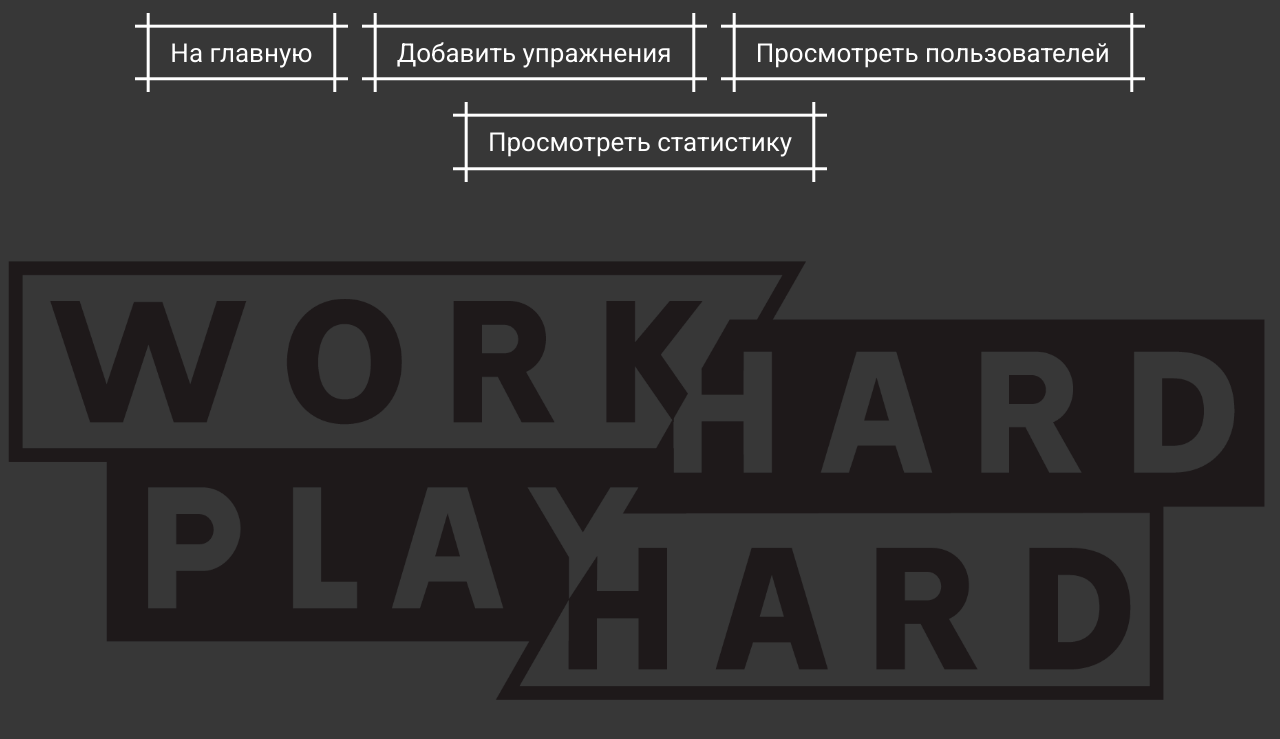
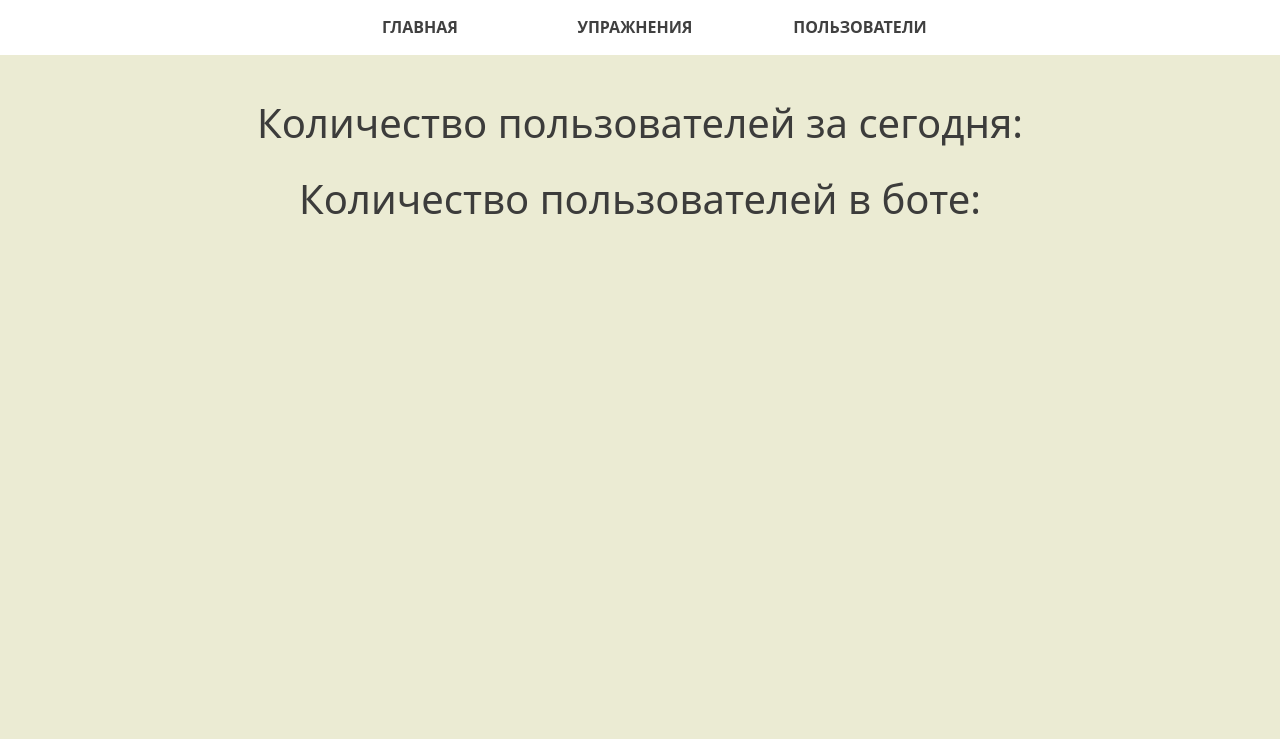
Before and after one commit to nazaroviktor2/sport-tgbot, a Django app: template admin_sportbot/templates/index.html in a window 1280 px wide. Shown: the top 739 px of the page. Run offline with Django 4.2, Linux system fonts and the light colour scheme; the template is opened without the code that fills it, so the values that code supplies are empty.

Commit message:
Rework all what i can

```diff
--- a/admin_sportbot/admin_sportbot/urls.py
+++ b/admin_sportbot/admin_sportbot/urls.py
@@ -29,7 +29,6 @@ urlpatterns = [
     path("", home_page, name='home'),
     path("add_training", add_training, name='add_training'),
     path("index", TemplateView.as_view(template_name='index.html'), name='index'),
-    path("statistics", TemplateView.as_view(template_name='statistics.html'), name='statistics'),
     path("users", users_page, name='users'),
     path("user_characteristics", about_user, name='user_characteristics'),
 ]+ static(settings.MEDIA_URL, document_root=settings.MEDIA_ROOT)
--- a/admin_sportbot/static/styles/base.css
+++ b/admin_sportbot/static/styles/base.css
@@ -2,7 +2,7 @@
 .button-89 {
     --b: 3px;   /* border thickness */
     --s: .45em; /* size of the corner */
-    --color: #fff;
+    --color: rgb(60, 60, 59);;
     margin: 5px;
     width: auto;
     padding: calc(.5em + var(--s)) calc(.9em + var(--s));
@@ -29,19 +29,16 @@
 
   .button-89:active {
     background: var(--color);
-    color: #111;
+    color: #fff;
   }
 body{
-    background: #373737;
+  background: rgb(235, 235, 211);
+  color: rgb(60, 60, 59);
 }
-.img_cont{
-    margin-top: 5%;
-    margin-left: -0.4%;
-    text-align: center;
-}
+
 .content{
     margin-top: 3%;
-    color: #fff;
+    color: rgb(60, 60, 59);
     text-align: center;
     font-size: 40px;
 }
@@ -51,3 +48,90 @@ body{
     text-align: center;
     font-size: 40px;
 }
+
+* { box-sizing: border-box; }
+header {
+background: white;
+text-align: center;
+}
+*, ::after, ::before {
+    box-sizing: border-box;
+}
+header a {
+text-decoration: none;
+outline: none;
+display: block;
+transition: .3s ease-in-out;
+}
+.a{
+    width: auto;
+}
+nav {
+display: table;
+margin: 0 auto;
+}
+nav ul {
+list-style: none;
+margin: 0;
+padding: 0;
+}
+.topmenu:after {
+  content: "";
+  display: table;
+  clear: both;
+}
+.topmenu > li {
+  width: 30%;
+  float: left;
+  position: relative;
+  font-family: 'Open Sans', sans-serif;
+}
+.topmenu > li > a {
+  text-transform: uppercase;
+  font-weight: bold;
+  color: #404040;
+  padding: 15px 30px;
+}
+.topmenu li a:hover { color: #D5B45B; }
+.submenu-link:after {
+  content: "";
+  font-family: "FontAwesome";
+  color: inherit;
+  margin-left: 10px;
+}
+
+.submenu {
+  background: rgb(60, 60, 59);
+  position: absolute;
+  left: 0;
+  top: 100%;
+  z-index: 5;
+  width: 220px;
+  opacity: 0;
+  transform: scaleY(0);
+  transform-origin: 0 0;
+  transition: .5s ease-in-out;
+}
+.submenu a {
+  color: white;
+  text-align: left;
+  padding: 12px 15px;
+  font-size: 13px;
+  border-bottom: 1px solid rgba(255,255,255,.1);
+}
+.submenu li:last-child a { border-bottom: none; }
+.topmenu > li:hover .submenu {
+  opacity: 1;
+  transform: scaleY(1);
+}
+.page-link{
+  color: rgb(245, 213, 71);
+}
+
+.page-item.active .page-link {
+  background-color: rgb(245, 213, 71);
+  border-color: rgb(245, 213, 71);
+}
+.page-link:hover {
+  color: rgb(245, 213, 71);
+}
--- a/admin_sportbot/templates/add_training.html
+++ b/admin_sportbot/templates/add_training.html
@@ -7,9 +7,9 @@
     <form style="text-align:center;"  name="add_training" method="post">
         {% csrf_token %}
         <p>Введите название упражнения: </p>
-        <input  required style="width: 30%; height: 30px;font-size: 24px; margin-top: 1%;" name="name" type="text">
+        <input required style="width: 30%; height: 30px;border: 1px solid rgb(218, 221, 224); border-radius: .25rem; font-size: 24px; margin-top: 1%;" name="name" type="text" >
         <p>Введите ссылку на упражнение: </p>
-        <input required style="width: 30%; height: 30px;font-size: 24px; margin-top: 1%;" name="description" type="text">
+        <input required style="width: 30%; height: 30px;border: 1px solid rgb(218, 221, 224); border-radius: .25rem; font-size: 24px; margin-top: 1%;" name="description" type="text" >
         <div class="rows">
             <label>Выберите уровень: </label>
         </div>
--- a/admin_sportbot/templates/base.html
+++ b/admin_sportbot/templates/base.html
@@ -3,15 +3,26 @@
 <head>
     <meta charset="UTF-8">
     <title>Training bot</title>
+    <link href="https://cdn.jsdelivr.net/npm/bootstrap@5.0.2/dist/css/bootstrap.min.css" rel="stylesheet" integrity="sha384-EVSTQN3/azprG1Anm3QDgpJLIm9Nao0Yz1ztcQTwFspd3yD65VohhpuuCOmLASjC" crossorigin="anonymous">
     <link rel="stylesheet" href="./static/styles/base.css">
 </head>
 <body>
-    <div style="text-align: center;">
-        <button onclick="document.location='index'"  class="button-89" role="button">На главную</button>
-        <button onclick="document.location='add_training'" class="button-89" role="button">Добавить упражнения</button>
-        <button onclick="document.location='users'" class="button-89" role="button">Просмотреть пользователей</button>
-        <button onclick="document.location='statistics'" class="button-89" role="button">Просмотреть статистику</button>
-    </div>
+
+    <header>
+        <nav>
+            <ul class="topmenu">
+              <li style="width: 220px;"><a href="index">Главная</a></li>
+              <li style="width: 220px; text-align: center;"><a href="" class="submenu-link">Упражнения</a>
+                <ul class="submenu">
+                  <li><a href="add_training">Добавить</a></li>
+                  <li><a href="">Просмотреть</a></li>
+                  <li><a href="">Удалить</a></li>
+                </ul>
+              </li>
+              <li style="width: 220px;"><a style="padding: 0 auto;" href="users">Пользователи</a></li>
+            </ul>
+        </nav>
+    </header>
     {% block content %}
     {% endblock %}
 </body>
--- a/admin_sportbot/templates/index.html
+++ b/admin_sportbot/templates/index.html
@@ -1,9 +1,12 @@
  {% extends 'base.html' %}
  {% block content %}
  <body>
+
     {% load static %}
-     <div class="img_cont">
-         <img style="width: 100%;" src="./static/images/main.png" alt="">
-     </div>
+    <div class="content">
+        <p>Количество пользователей за сегодня: </p>
+        <p>Количество пользователей в боте: </p>
+    </div>
+
  </body>
 {% endblock %}
--- a/admin_sportbot/templates/users.html
+++ b/admin_sportbot/templates/users.html
@@ -1,8 +1,6 @@
 {% extends 'base.html' %}
 {% load static %}
 {% block content %}
-<link href="https://cdn.jsdelivr.net/npm/bootstrap@5.0.2/dist/css/bootstrap.min.css" rel="stylesheet" integrity="sha384-EVSTQN3/azprG1Anm3QDgpJLIm9Nao0Yz1ztcQTwFspd3yD65VohhpuuCOmLASjC" crossorigin="anonymous">
-<link rel="stylesheet" href="./static/styles/base.css">
 <body>
  {% if users %}
 
```
Also changed, not shown: admin_sportbot/static/styles/home.css (+23 -2 lines), admin_sportbot/templates/statistics.html (deleted, +0 -10 lines), admin_sportbot/tgbot/models.py (line endings or trailing spaces), admin_sportbot/tgbot/views.py (line endings or trailing spaces).
